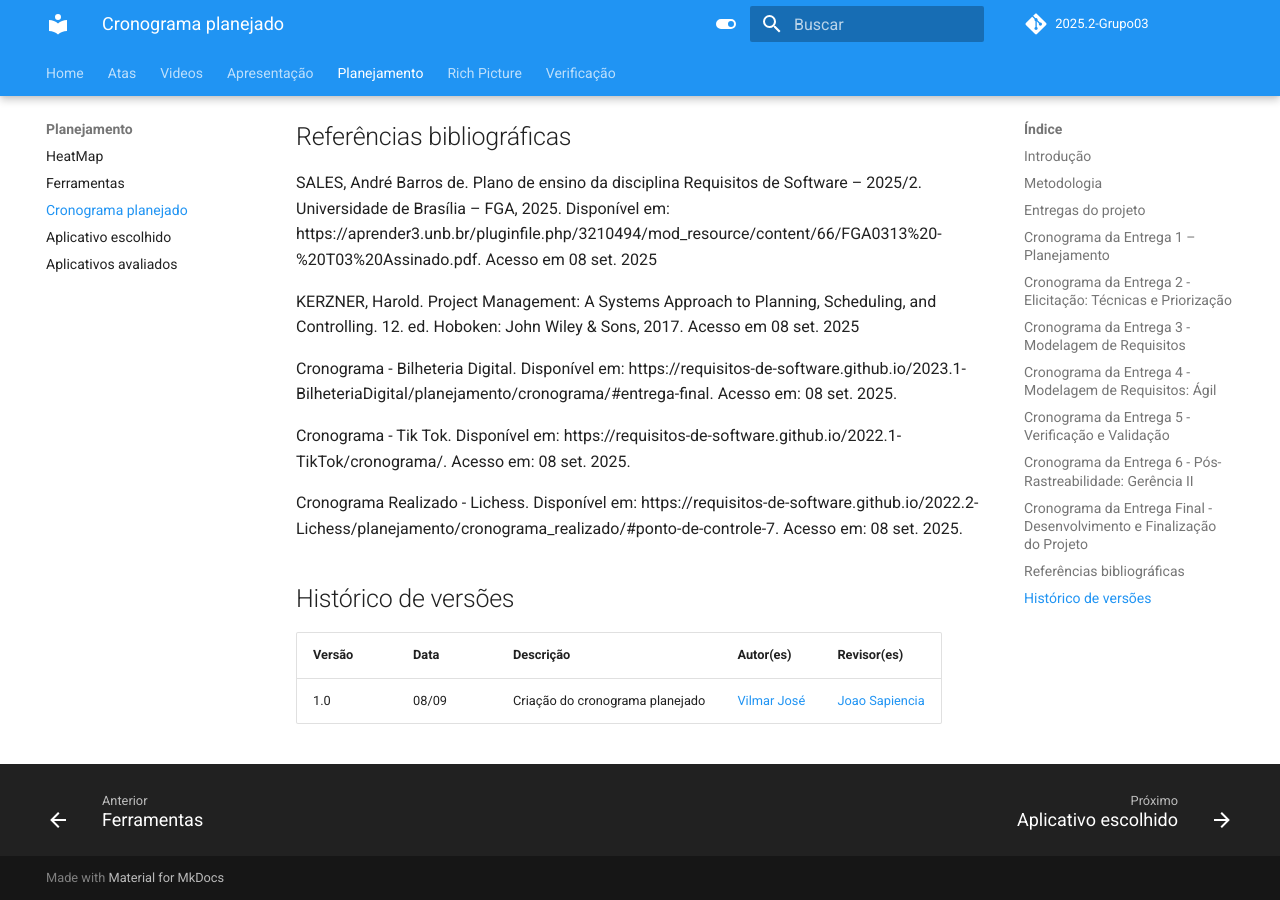
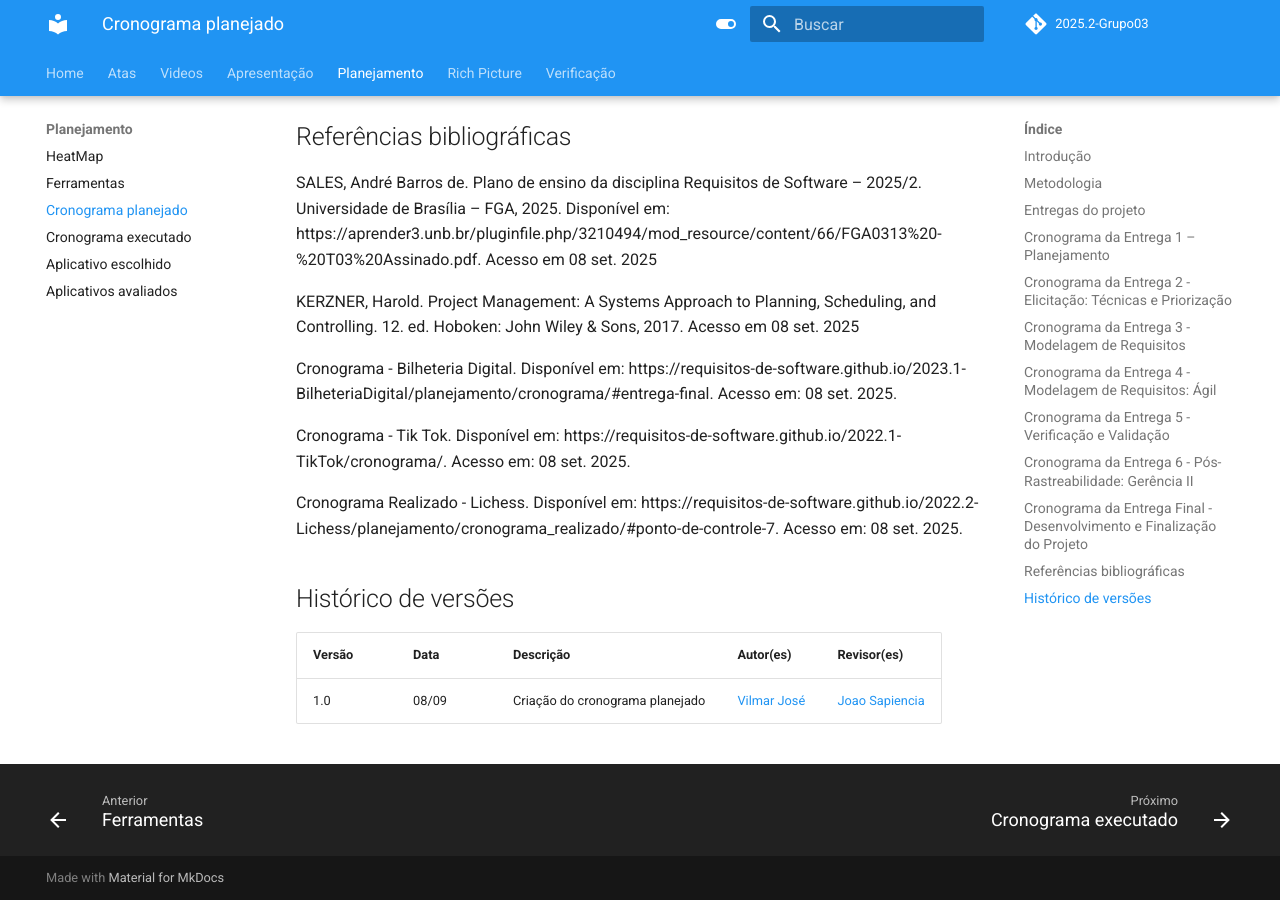
Before and after one commit to Requisitos-de-Software/2025.2-Grupo03, an MkDocs documentation site: the page built from docs/Planejamento/cronograma_planejado.md, in a window 1280 px wide and 900 px high, scrolled down 10688 px. Built offline with MkDocs 1.6.1 and Material for MkDocs 9.7.7, drawn with Linux system fonts in a browser that asks for light colours; comment, search, counter and statistics services are not loaded.

Commit message:
Update mkdocs.yml

```diff
--- a/mkdocs.yml
+++ b/mkdocs.yml
@@ -55,6 +55,7 @@ nav:
     - HeatMap: Planejamento/heatmap.md
     - Ferramentas: Planejamento/ferramentas.md
     - Cronograma planejado: Planejamento/cronograma_planejado.md
+    - Cronograma executado: Planejamento/cronograma_executado.md
     - Aplicativo escolhido: Planejamento/aplicativo.md
     - Aplicativos avaliados: Planejamento/Aplicativos.md
   - Rich Picture: Rich-picture/richpicture.md
```
